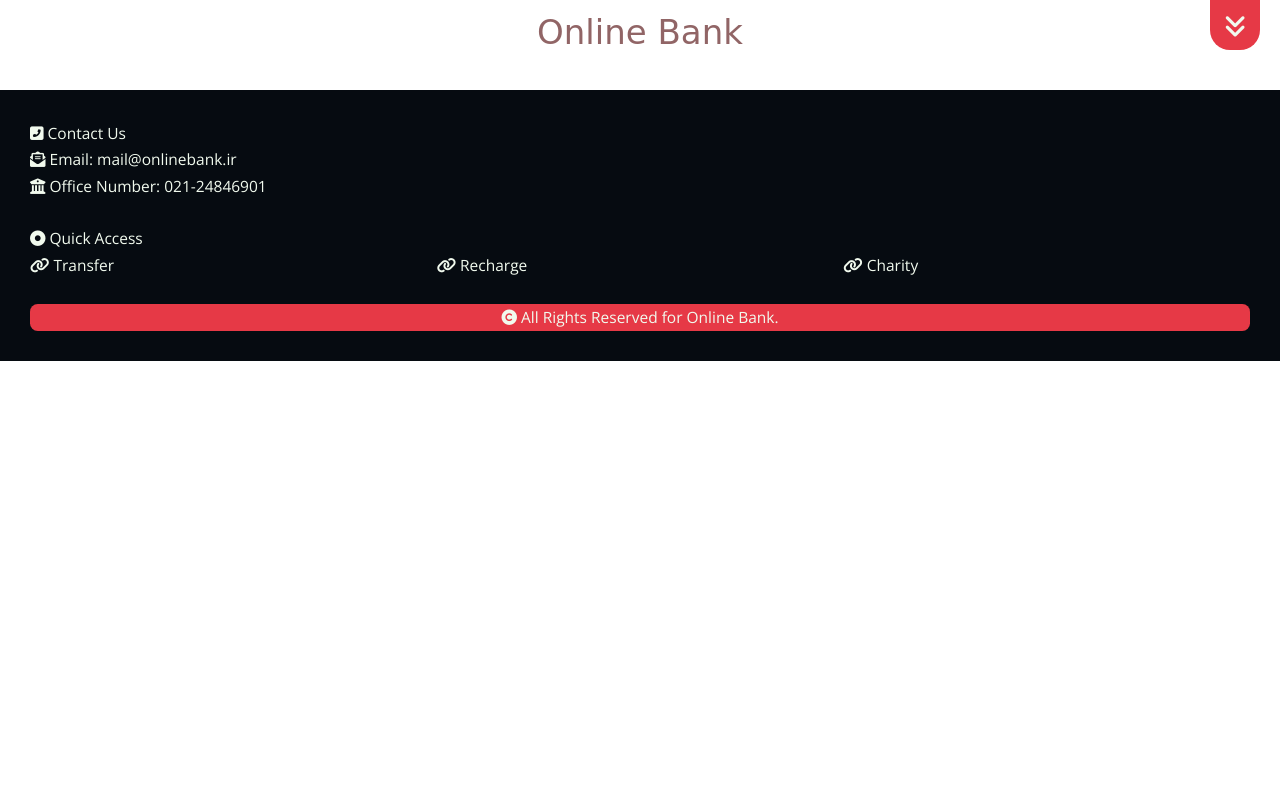
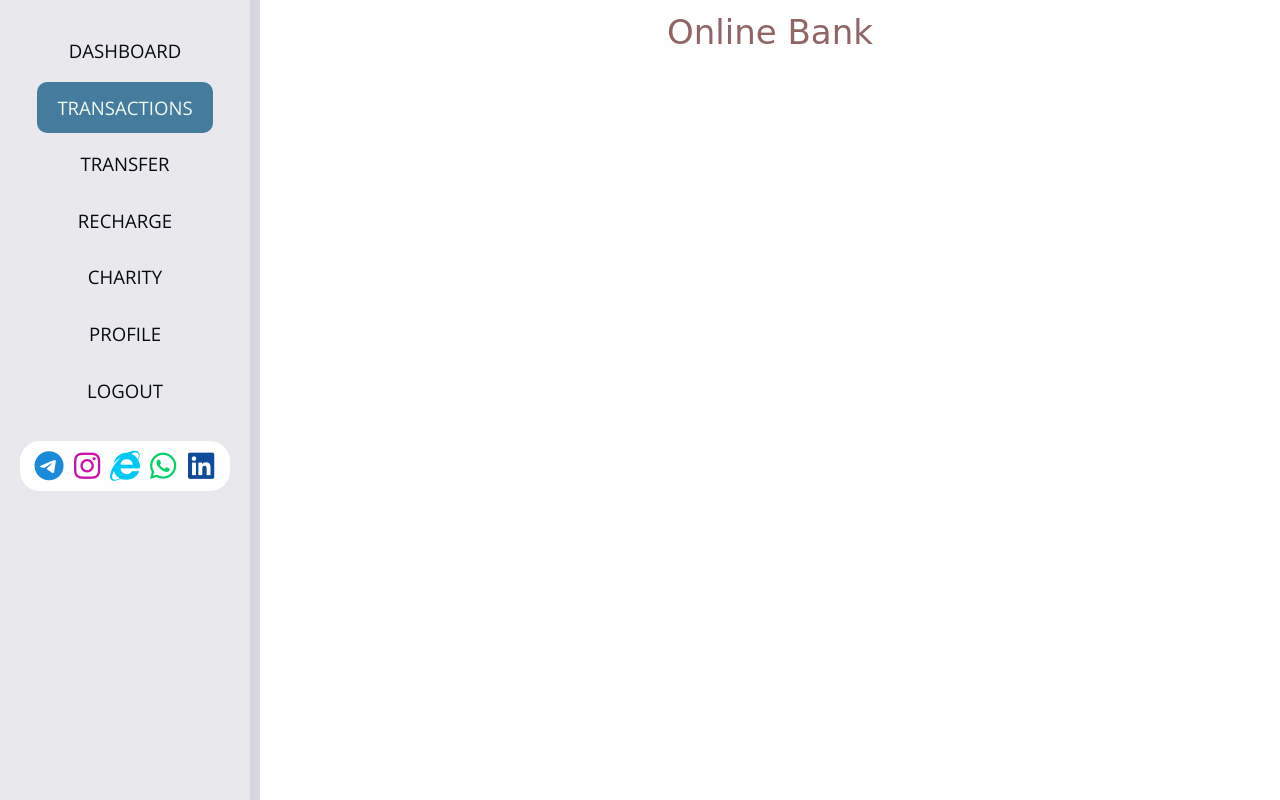
Before and after one commit to MHBahrampour/online-bank, a Django app: page /app/transactions/ in a window 1280 px wide. Run offline with Django 4.2, Linux system fonts and the light colour scheme; a user stored in the database is signed in; data comes from the database, SQL or seed files in the repository; both versions use the stored data as it was after the commit; some web fonts are replaced.

Commit message:
Desktop version completed. Modifications.

```diff
--- a/app/static/app/css/styles.css
+++ b/app/static/app/css/styles.css
@@ -35,6 +35,7 @@
 :root {
   --white: #F1FAEE;
   --black: #060b11;
+  --gray:  #e9e9ed;
 
   --light-red: #EC9A9A;
   --red: #E8525B;
@@ -139,11 +140,8 @@
 
 /* -- 3 BASE CONTAINERS -- */
 
-/* Container for Body tag */
+/* Container for Main tag */
 .main-wrapper {
-  display: grid;
-  grid-template-columns: 1fr;
-  grid-template-rows: min-content 1fr min-content;
   padding: 2rem;
 }
 
@@ -241,12 +234,13 @@
   position: fixed;
   z-index: 2;
   top: 0;
+  left: 0;
   overflow-x: hidden;
 
   height: 0;
   width: 100vw;
 
-  background-color: var(--black);
+  background-color: var(--gray);
   transition: all 0.5s;
 }
 
@@ -254,13 +248,8 @@
   position: absolute;
   bottom: 0rem;
 
-  display: grid;
-  grid-template-columns: 1fr;
-  grid-template-rows: min-content;
-
-  margin: 2rem;
-  width: calc(100vw - 2rem - 2rem - 5rem - 2rem);
-
+  padding: 2rem;
+  width: calc(100% - 5rem - 2rem);
 }
 .sidenav a {
   display: block;
@@ -270,26 +259,16 @@
   font-size: 1.5em;
 
   padding: 1rem 2rem;
-  margin: 0.5rem;
+  margin: 0.5rem 0;
   border-radius: 1rem;
-  color: var(--white);
+  color: var(--black);
 
   transition: all 0.5s ease;
 }
 
-.sidenav a:hover {
-  background-color: var(--dark-blue);
+.sidenav .active {
+  background-color: var(--blue);
   color: var(--white);
-}
-
-.sidenav a:last-child:hover {
-  background-color: var(--dark-red);
-  color: var(--white);
-}
-
-.sidenav .active {
-  background-color: var(--white);
-  color: var(--black);
 }
 
 .open-btn,
@@ -332,6 +311,7 @@
   right: 2rem;
 
   display: grid;
+  grid-template-columns: 1fr;
   place-items: center;
 
   width: 5rem;
@@ -345,10 +325,6 @@
 }
 
 .sidenav .social-media i {
-  display: block;
-  float: right;
-  clear: right;
-
   margin-bottom: 2rem;
 
   font-size: 3rem;
@@ -735,7 +686,124 @@
 
 /* -- 11 MEDIA QUERIES -- */
 @media screen and (min-width: 600px) {
+
+  .banner .input-button.register-btn:hover,
+  .banner .input-button.login-btn:hover {
+    background-color: var(--white);
+    color: var(--black);
+  }
+
+  .base-container {
+    display: grid;
+    grid-template-areas:
+      'sidenav header'
+      'sidenav main';
+    grid-template-columns: minmax(260px, 20%)  1fr;
+    grid-template-rows: 5rem min-content;
+  }
+
+  .header {
+    grid-area: header;
+  }
+
+  .main-wrapper {
+    grid-area: main;
+    padding: 4rem;
+  }
+
+  .sidenav {
+    grid-area: sidenav;
+    position: sticky;
+    top: 0;
+
+    height: 100vh;
+    width: 100%;
+
+    border-right: 1rem solid #d7d7df;
+  }
+
   .sidenav .items {
-    grid-template-columns: 1fr 1fr;
+    position: static;
+
+    width: 100%;
+
+    place-items: center;
+  }
+
+  .sidenav a {
+    font-size: 1.2em;
+  }
+
+  .sidenav a:hover {
+    background-color: var(--light-blue);
+    color: var(--black);
+  }
+
+  .sidenav a:last-child:hover {
+    background-color: var(--red);
+    color: var(--white);
+  }
+
+  .sidenav .social-media {
+    position: static;
+
+    grid-template-columns: repeat(5, 1fr);
+    gap: 0;
+
+    margin: 0 2rem;
+    padding: 1rem;
+    border-radius: 2rem;
+    width: calc(100% - 4rem);
+
+    place-items: center;
+  }
+
+  .sidenav .social-media i {
+    margin-bottom: 0;
+  }
+
+  .sidenav .social-media i:hover { opacity: 50%; }
+
+  .open-btn,
+  .sidenav .close-btn {
+    display: none;
+  }
+
+  .dashboard-items-wrapper {
+    grid-template-columns: repeat(auto-fill, minmax(350px, 1fr));
+    gap: 2rem;
+  }
+
+  .dashboard-item:hover .text p:first-child { letter-spacing: 0.2em; }
+
+  .transaction-items-wrapper {
+    grid-template-columns: repeat(auto-fill, minmax(350px, 1fr));
+    gap: 2rem;
+  }
+
+  .transaction-item:hover .icon:last-child {
+    right: 3rem;
+    width: calc(100% + 3rem);
+  }
+
+  .transaction-item:hover .text {
+    margin-right: 2rem;
+  }
+
+  .form {
+    width: 390px;
+    margin: 0 auto;
+  }
+
+  .form button:hover { box-shadow: inset 0px 0px 5px 1px rgba(0,0,0,0.1); }
+
+  .profile-items-wrapper {
+    grid-template-columns: repeat(auto-fill, minmax(350px, 1fr));
+    gap: 2rem;
+  }
+
+  .footer .links a:hover {
+    text-indent: 0.5ch;
+    letter-spacing: 0.1ch;
   }
 }
--- a/app/templates/base.html
+++ b/app/templates/base.html
@@ -20,7 +20,7 @@
   {% block title %}<title>Online Bank</title>{% endblock %}
 
 </head>
-<body>
+<body class="base-container">
 
   {% block sidebar %}
 
@@ -88,24 +88,6 @@
     {% block content %}{% endblock %}
   </main>
 
-  <!-- Footer -->
-  <div class="footer">
-    <p><i class="fa-solid fa-square-phone-flip"></i> Contact Us</p>
-    <p><i class="fa-solid fa-envelope-open-text"></i> Email: mail@onlinebank.ir</p>
-    <p><i class="fa-solid fa-building-columns"></i> Office Number: 021-24846901</p>
-    <br>
-
-    <p><i class="fa-solid fa-circle-dot"></i> Quick Access</p>
-    <div class="links">
-      <a class="no-decoration" href="{% url 'app:transfer' %"><i class="fa-solid fa-link"></i> Transfer</a>
-      <a class="no-decoration" href="{% url 'app:recharge' %"><i class="fa-solid fa-link"></i> Recharge</a>
-      <a class="no-decoration" href="{% url 'app:charity' %"><i class="fa-solid fa-link"></i> Charity</a>
-    </div>
-    <br>
-
-    <p class="copy-right"><i class="fa-solid fa-copyright"></i> All Rights Reserved for Online Bank.</p>
-  </div>
-
 </body>
 </html>
 
```
Also changed, not shown: other parts of app/static/app/css/styles.css (+31 -61 lines), app/templates/app/dashboard.html (+9 -9 lines), app/templates/app/profile.html (+9 -3 lines), db.sqlite3.
